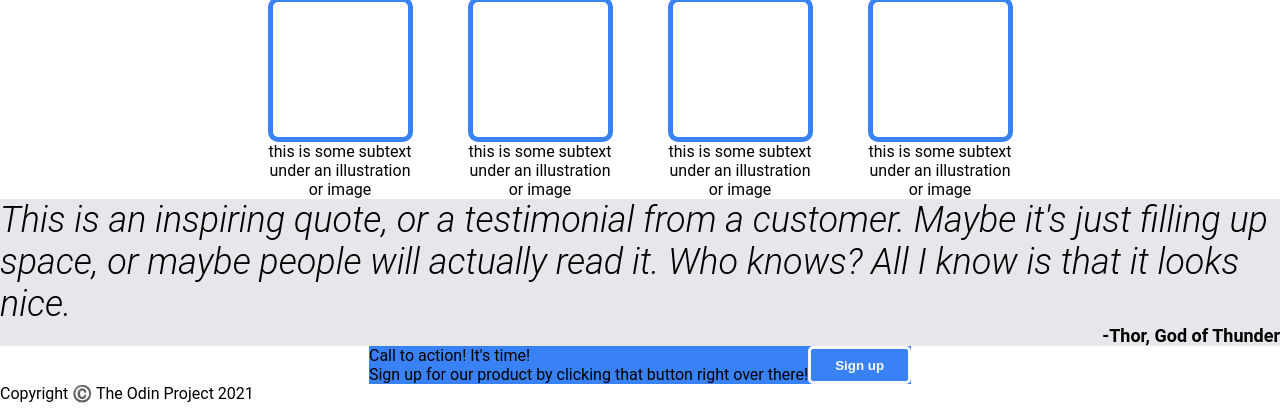
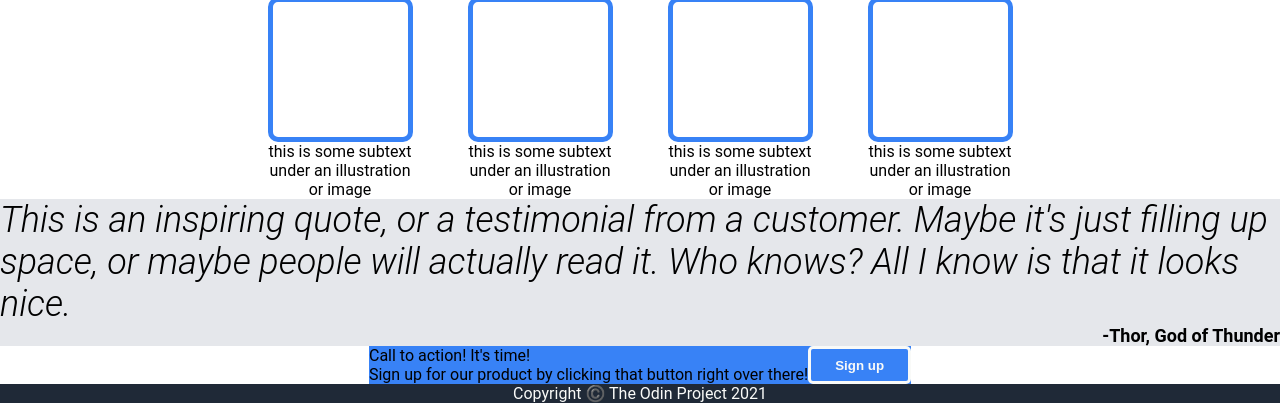
Before and after one commit to gasparjuico/odin-landing-page, a plain HTML site: page index.html in a window 1280 px wide. Shown: the part 388-800 px from the top of the page. Drawn offline with Linux system fonts and the light colour scheme.

Commit message:
Add style to footer section
Layout footer section using flexbox. No spacing adjustments.

```diff
--- a/style.css
+++ b/style.css
@@ -172,7 +172,17 @@ ul{
     background-color: #3882F6;
     color: #F9FAF8;
     padding: 6px 24px;
-    border: solid #F9FAF8;
+    border: solid  #F9FAF8;
     border-radius: 5px;
     font-weight: bold;
 }
+
+/* FOOTER */
+
+.footer{
+    display: flex;
+    justify-content: center;
+    align-items: center;
+    background-color: #1F2937;
+    color: #F9FAF8;
+}
```
